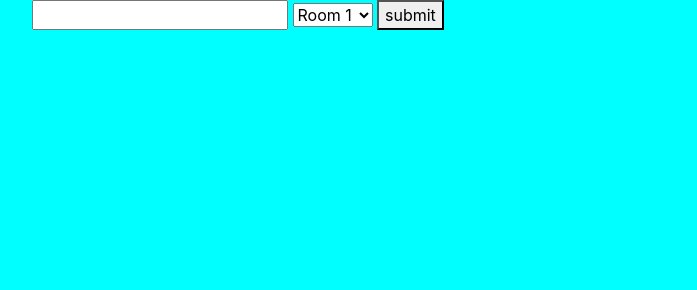
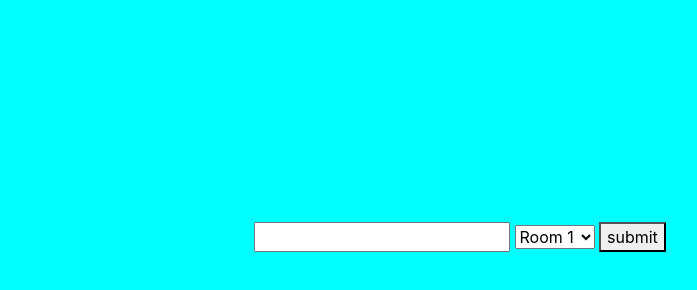
Before and after one commit to lihini223/Simple-Chat-App, a website: page public/index.html in a window 1280 px wide. Shown: the whole page, without its empty margins (53-750 px from the left). Drawn offline with nearby package versions, Linux system fonts and the light colour scheme.

Commit message:
alling form

```diff
--- a/public/main.css
+++ b/public/main.css
@@ -6,3 +6,7 @@ h2 {
     color: navy;
     margin-left: 20px;
   }
+form{
+    margin-top: 20%;
+    margin-left: 20%;
+}
```
